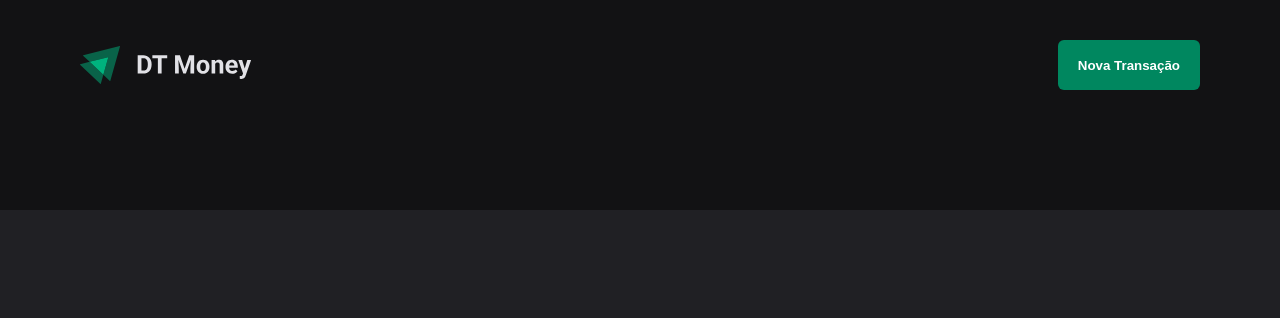
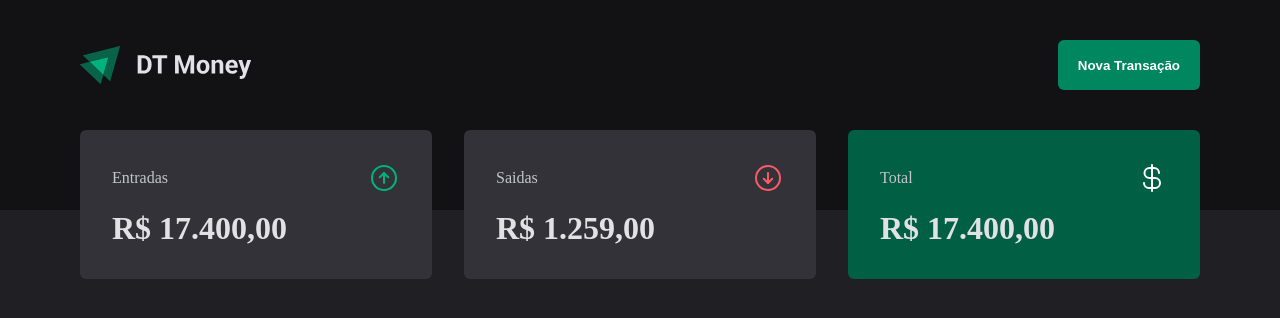
Before and after one commit to salvatoreDeploy/prime-money, a React (Vite) app: page / in a window 1280 px wide. Shown: the top 318 px of the page. Built offline with nearby package versions, Linux system fonts and the light colour scheme.

Commit message:
Estrutura visual - Componente: Summary

```diff
--- a/package.json
+++ b/package.json
@@ -11,6 +11,7 @@
     "preview": "vite preview"
   },
   "dependencies": {
+    "phosphor-react": "^1.4.1",
     "react": "^18.2.0",
     "react-dom": "^18.2.0",
     "styled-components": "^6.1.1"
--- a/src/App.tsx
+++ b/src/App.tsx
@@ -2,12 +2,14 @@ import { ThemeProvider } from 'styled-components'
 import { defaultTheme } from './styles/themes/default'
 import { GlobalStyle } from './styles/global'
 import { Transactions } from './pages/Transactions'
+import { Summary } from './components/Sumary'
 
 export function App() {
   return (
     <ThemeProvider theme={defaultTheme}>
       <GlobalStyle />
       <Transactions />
+      <Summary />
     </ThemeProvider>
   )
 }
--- /dev/null
+++ b/src/components/Sumary/index.tsx
@@ -0,0 +1,32 @@
+import { ArrowCircleDown, ArrowCircleUp, CurrencyDollar } from 'phosphor-react'
+import { SummaryCard, SummaryContainer } from './style'
+
+export function Summary() {
+  return (
+    <SummaryContainer>
+      <SummaryCard>
+        <header>
+          <span>Entradas</span>
+          <ArrowCircleUp size={32} color="#00b37e" />
+        </header>
+        <strong>R$ 17.400,00</strong>
+      </SummaryCard>
+
+      <SummaryCard>
+        <header>
+          <span>Saidas</span>
+          <ArrowCircleDown size={32} color="#f75a68" />
+        </header>
+        <strong>R$ 1.259,00</strong>
+      </SummaryCard>
+
+      <SummaryCard variant="green">
+        <header>
+          <span>Total</span>
+          <CurrencyDollar size={32} color="#fff" />
+        </header>
+        <strong>R$ 17.400,00</strong>
+      </SummaryCard>
+    </SummaryContainer>
+  )
+}
--- /dev/null
+++ b/src/components/Sumary/style.ts
@@ -0,0 +1,43 @@
+import { css, styled } from 'styled-components'
+
+export const SummaryContainer = styled.section`
+  width: 100%;
+  max-width: 1120px;
+  margin: 0 auto;
+  padding: 0 1.5rem;
+
+  display: grid;
+  grid-template-columns: repeat(3, 1fr);
+  gap: 2rem;
+
+  margin-top: -5rem;
+`
+interface SummaryCardProps {
+  variant?: 'green'
+}
+
+export const SummaryCard = styled.div<SummaryCardProps>`
+  background: ${(props) => props.theme['gray-600']};
+  border-radius: 6px;
+  padding: 2rem;
+
+  header {
+    display: flex;
+    align-items: center;
+    justify-content: space-between;
+
+    color: ${(props) => props.theme['gray-300']};
+  }
+
+  strong {
+    display: block;
+    margin-top: 1rem;
+    font-size: 2rem;
+  }
+
+  ${(props) =>
+    props.variant === 'green' &&
+    css`
+      background: ${(props) => props.theme['green-700']};
+    `}
+`
--- a/src/styles/global.ts
+++ b/src/styles/global.ts
@@ -19,6 +19,6 @@ export const GlobalStyle = createGlobalStyle`
   }
 
   body, input, text-area, button{
-    font-family: 400 1rem Roboto, sans-serif;
+    font-family: 400 1rem 'Roboto', sans-serif;
   }
 `
```
Also changed, not shown: 2 other files (tests, documents, lock files or other folders).
